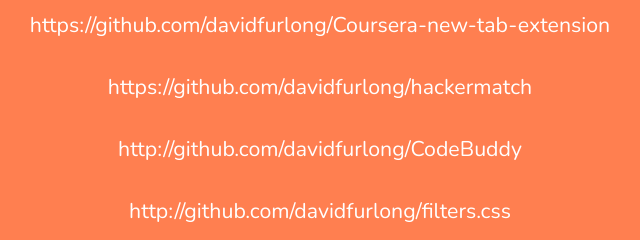
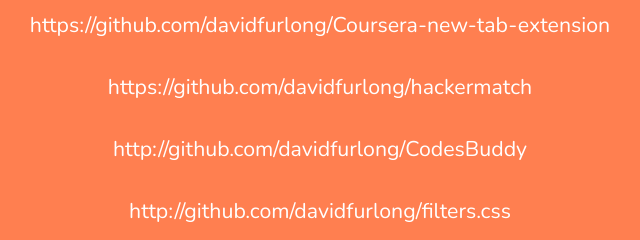
Before and after one commit to davidfurlong/davidfurlong.github.io, a plain HTML site: page index.html in a window 1280 px wide. Shown: the part 1760-2000 px from the top of the page, 320-960 px from the left. Drawn offline with nearby package versions, Linux system fonts and the light colour scheme.

Commit message:
fix a typo

```diff
--- a/index.html
+++ b/index.html
@@ -113,7 +113,7 @@
       <ul class="features">
         <li><small>https://github.com/davidfurlong/Coursera-new-tab-extension</small></li>
 				<li><small>https://github.com/davidfurlong/hackermatch</small></li>
-				<li><small>http://github.com/davidfurlong/CodeBuddy</small></li>
+				<li><small>http://github.com/davidfurlong/CodesBuddy</small></li>
 				<li><small>http://github.com/davidfurlong/filters.css</small></li>
 				<li><small>http://davidfurlong.github.io/amation</small></li>
 				<li><small>https://github.com/davidfurlong/EagleEye-ThornHackathon</small></li>
```
